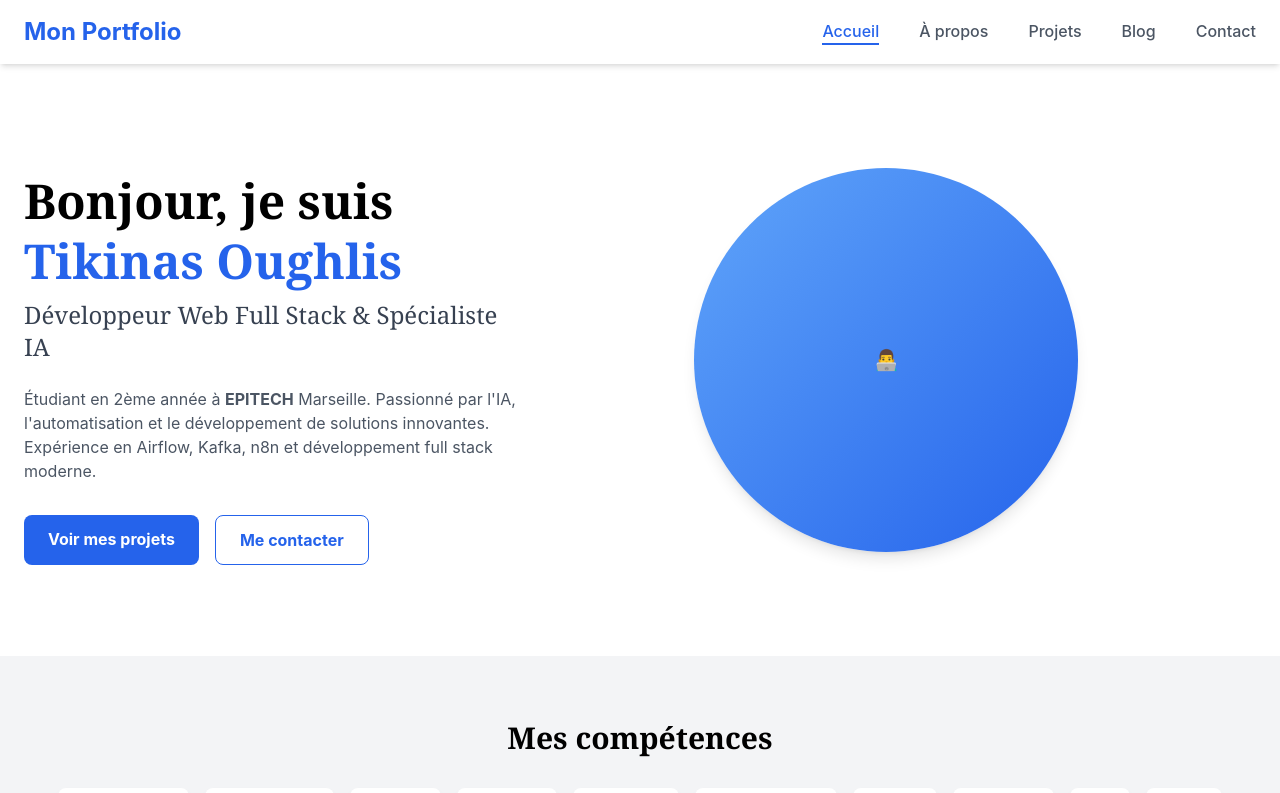
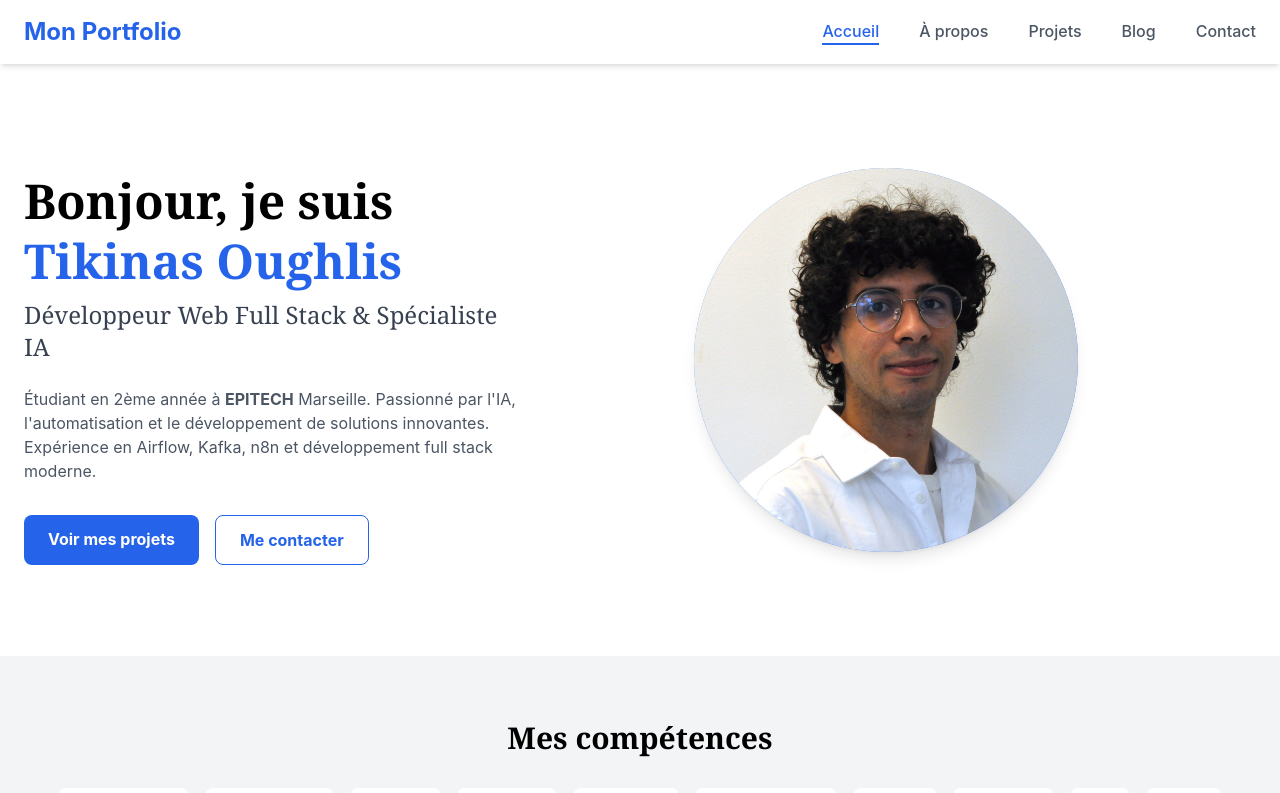
Before and after one commit to EpitechProject/porfolio, a Next.js app: page / in a window 1280 px wide. Shown: the top 793 px of the page. Built offline with nearby package versions, Linux system fonts and the light colour scheme.

Commit message:
fix: put back picture

```diff
--- a/pages/index.js
+++ b/pages/index.js
@@ -49,15 +49,14 @@ export default function Home() {
           <div className="w-full md:w-3/5 py-6 text-center animate-fade-in-delay">
             <div className="relative h-64 w-64 md:h-96 md:w-96 mx-auto">
               <div className="h-full w-full rounded-full bg-gradient-to-br from-blue-400 to-blue-600 flex items-center justify-center text-xl text-white shadow-lg">
-                <span>👨‍💻</span>
+                <Image
+                  src="/images/tikinas.jpg"
+                  alt="Photo de profil professionnelle de Tikinas Oughlis"
+                  layout="fill"
+                  className="rounded-full"
+                  objectFit="cover"
+                />
               </div>
-              {/* <Image
-                src="/images/tikinas.jpg"
-                alt="Photo de profil professionnelle de Tikinas Oughlis"
-                layout="fill"
-                className="rounded-full"
-                objectFit="cover"
-              /> */}
             </div>
           </div>
         </div>
```
